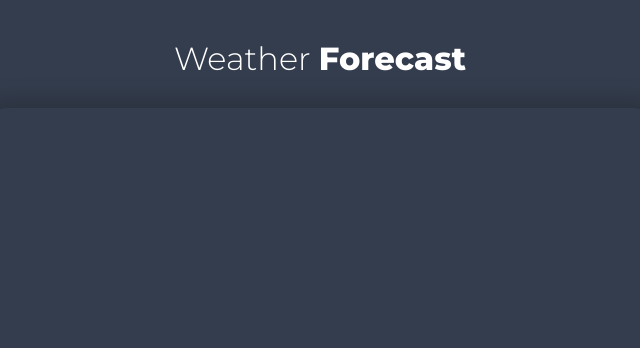
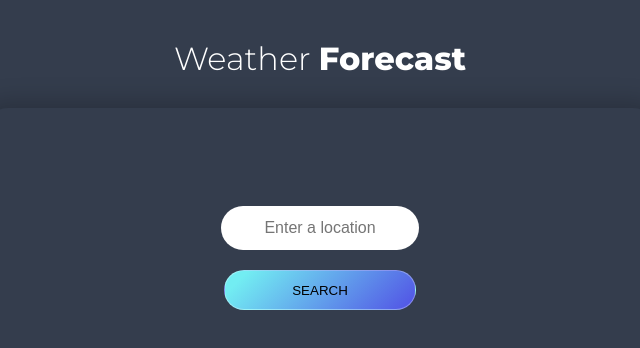
Before and after one commit to DevArtifacTs/react-weather-app, a React (Create React App) app: page / in a window 1280 px wide. Shown: the top 348 px of the page, without its empty margins (328-968 px from the left). Built offline with nearby package versions, Linux system fonts and the light colour scheme.

Commit message:
Component : initialize Form component with style module and function.

```diff
--- a/src/components/Form/Form.jsx
+++ b/src/components/Form/Form.jsx
@@ -1,11 +1,42 @@
-import React from 'react';
+import React, { useState } from 'react';
+
+import styles from './Form.module.css';
 
 function Form(props) {
+
+    const [location, setLocation] = React.useState('');
+
+    const handleChange = (e) => {
+        setLocation(e.target.value);
+    }
+
+    const handleSubmit = e => {
+        e.preventDefault();
+        if(!location || location === '') return;
+
+    }
+
     return (
-        <div>
+        <form onSubmit={handleSubmit} className={styles.inputForm}  >
+            <input
+                type="text"
+                aria-label='location'
+                className={styles.input}
+                placeholder='Enter a location'
+                value={location}
+                onChange={handleChange}
+                required
+            />
+            <button
+                type='submit'
+                className={styles.button}
+                onClick={handleSubmit}
+            >
+                SEARCH
+            </button>
+        </form>
+    );
 
-        </div>
-    );
 }
 
 export default Form;
```
